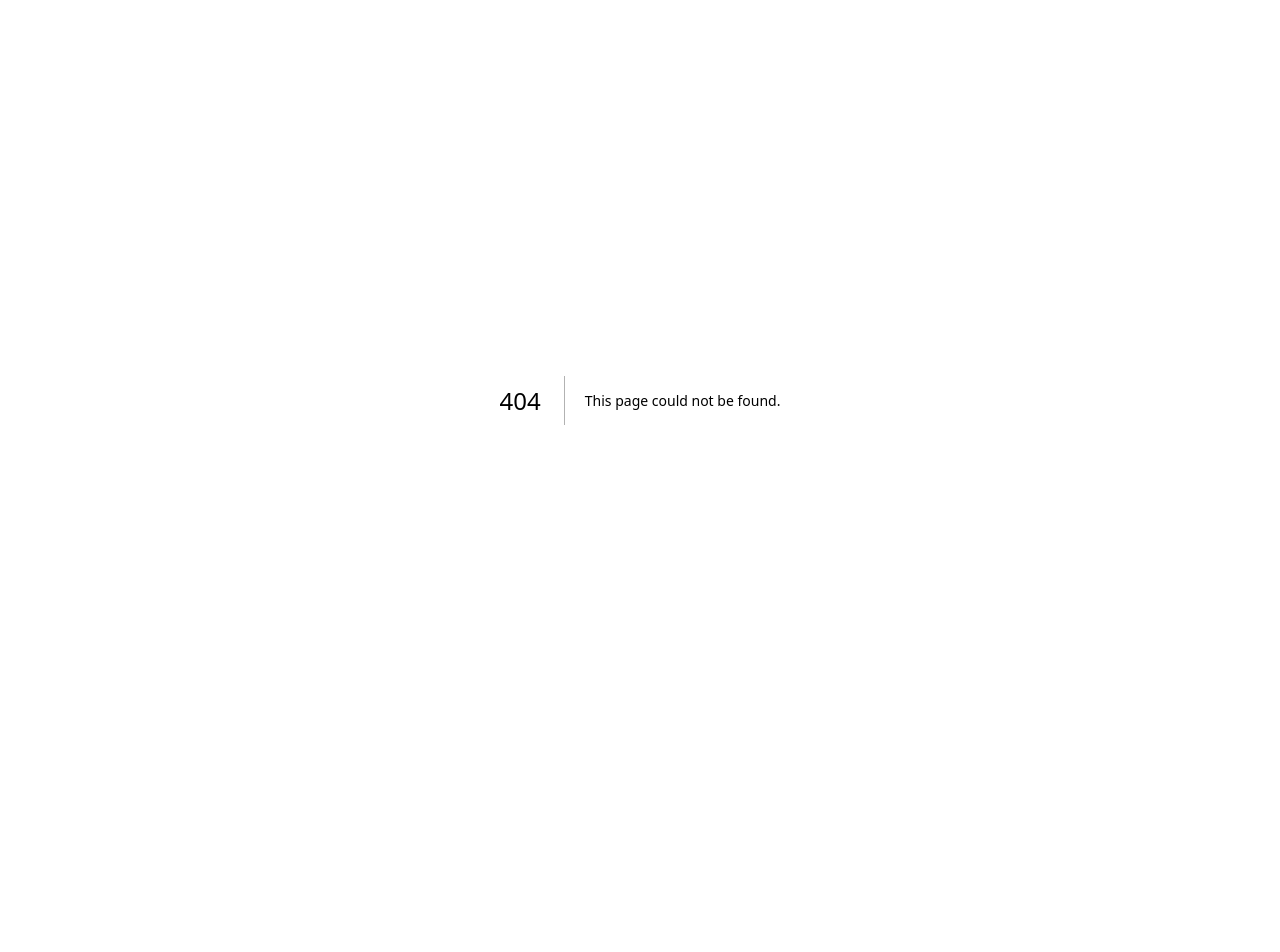
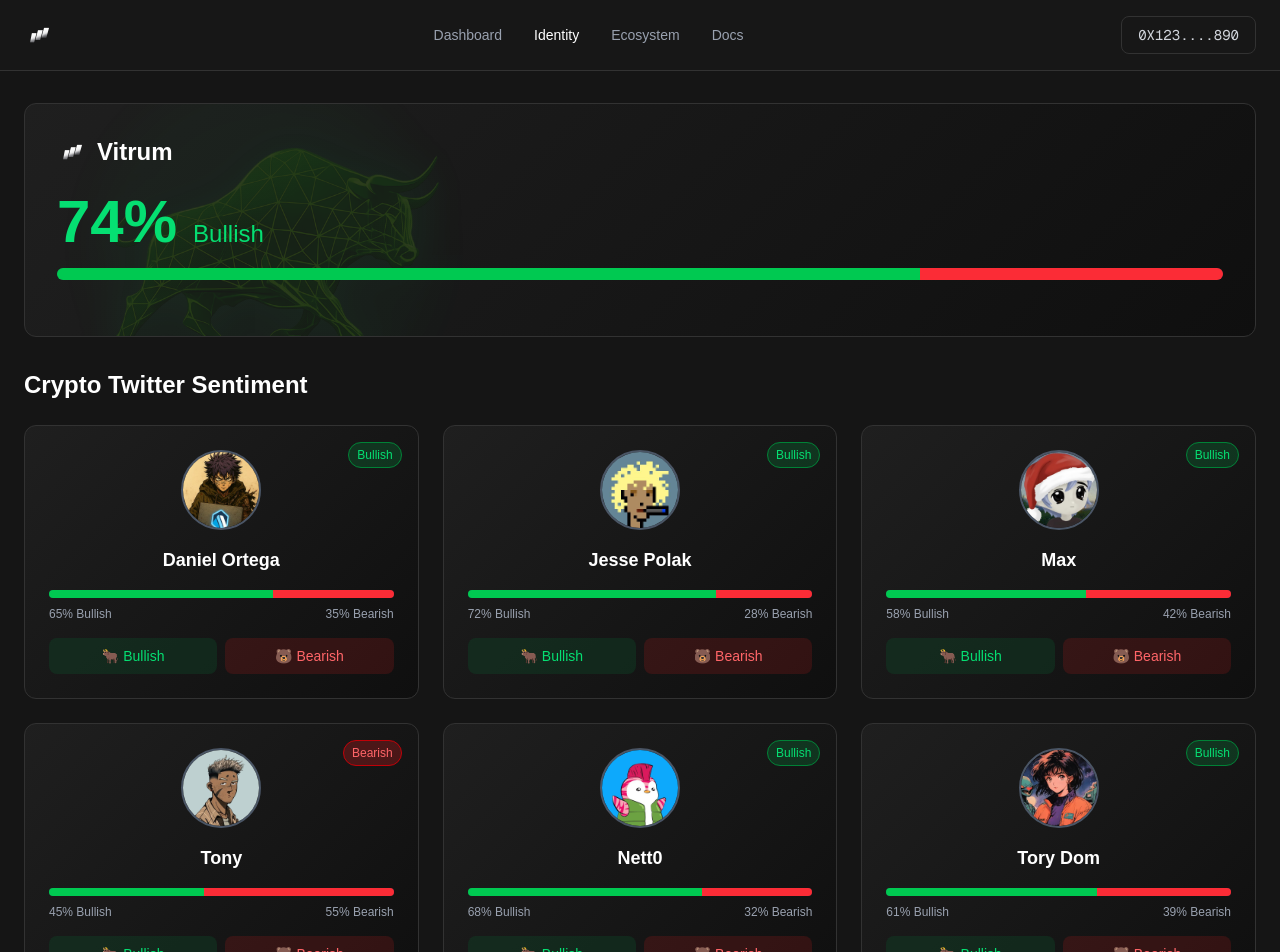
Before and after one commit to Vitrum-Labs/web, a Next.js app: page /app/identity in a window 1280 px wide. Before the commit this address had no page. Shown: the top 952 px of the page. Before the commit the page ends 800 px from the top, so only its background shows below. Built offline with nearby package versions, Linux system fonts and the light colour scheme.

Commit message:
feat: Add Identity sentiment page and components
Introduces a new Identity page featuring Crypto Twitter sentiment, including CTCard, CTGrid, and IdentityHero components. Adds a bull logo asset and updates the Navbar to highlight the active route based on the current pathname.

```diff
--- /dev/null
+++ b/src/app/(main)/(app)/app/identity/page.tsx
@@ -0,0 +1,17 @@
+"use client";
+
+import Navbar from "@/app/components/ui/Navbar";
+import { CTGrid, IdentityHero } from "@/app/components/pages/(main)/Identity";
+
+export default function IdentityPage() {
+  return (
+    <div className="min-h-screen" style={{ backgroundColor: '#151515' }}>
+      <Navbar />
+
+      <main className="max-w-7xl mx-auto px-6 py-8">
+        <IdentityHero />
+        <CTGrid />
+      </main>
+    </div>
+  );
+}
--- /dev/null
+++ b/src/app/components/pages/(main)/Identity/CTCard.tsx
@@ -0,0 +1,107 @@
+"use client";
+
+import { FC, useState } from "react";
+import Image from "next/image";
+
+interface CTCardProps {
+  name: string;
+  image: string;
+  bullishPercentage: number;
+  bearishPercentage: number;
+  sentiment: "Bullish" | "Bearish";
+}
+
+const CTCard: FC<CTCardProps> = ({
+  name,
+  image,
+  bullishPercentage,
+  bearishPercentage,
+  sentiment
+}) => {
+  const [userVote, setUserVote] = useState<"Bullish" | "Bearish" | null>(null);
+
+  const handleVote = (vote: "Bullish" | "Bearish") => {
+    setUserVote(vote);
+  };
+
+  return (
+    <div
+      className="border rounded-xl p-6 relative overflow-hidden group hover:border-gray-600 transition-colors"
+      style={{
+        background: "linear-gradient(135deg, #1F1F1F 0%, #171717 50%, #0F0F0F 100%)",
+        borderColor: "#323232",
+      }}
+    >
+      <div className="flex justify-center mb-4">
+        <div className="relative w-20 h-20 rounded-full overflow-hidden border-2 border-gray-600">
+          <Image
+            src={image}
+            alt={name}
+            fill
+            className="object-cover"
+          />
+        </div>
+      </div>
+
+      <div className="text-center mb-4">
+        <h3 className="text-lg font-bold text-white">{name}</h3>
+      </div>
+
+      <div className="mb-4">
+        <div className="w-full bg-gray-800 rounded-full h-2 mb-2">
+          <div className="flex h-2 rounded-full overflow-hidden">
+            <div
+              className="bg-green-500 transition-all duration-300"
+              style={{ width: `${bullishPercentage}%` }}
+            ></div>
+            <div
+              className="bg-red-500 transition-all duration-300"
+              style={{ width: `${bearishPercentage}%` }}
+            ></div>
+          </div>
+        </div>
+
+        <div className="flex justify-between text-xs text-gray-400">
+          <span>{bullishPercentage}% Bullish</span>
+          <span>{bearishPercentage}% Bearish</span>
+        </div>
+      </div>
+
+      <div className="flex space-x-2">
+        <button
+          onClick={() => handleVote("Bullish")}
+          className={`flex-1 py-2 px-3 rounded-lg text-sm font-medium transition-colors ${
+            userVote === "Bullish"
+              ? 'bg-green-600 text-white'
+              : 'bg-green-900/30 text-green-400 hover:bg-green-900/50'
+          }`}
+        >
+          🐂 Bullish
+        </button>
+
+        <button
+          onClick={() => handleVote("Bearish")}
+          className={`flex-1 py-2 px-3 rounded-lg text-sm font-medium transition-colors ${
+            userVote === "Bearish"
+              ? 'bg-red-600 text-white'
+              : 'bg-red-900/30 text-red-400 hover:bg-red-900/50'
+          }`}
+        >
+          🐻 Bearish
+        </button>
+      </div>
+
+      <div className="absolute top-4 right-4">
+        <div className={`px-2 py-1 rounded-full text-xs font-medium ${
+          sentiment === "Bullish"
+            ? 'bg-green-900/50 text-green-400 border border-green-700'
+            : 'bg-red-900/50 text-red-400 border border-red-700'
+        }`}>
+          {sentiment}
+        </div>
+      </div>
+    </div>
+  );
+};
+
+export default CTCard;
--- /dev/null
+++ b/src/app/components/pages/(main)/Identity/CTGrid.tsx
@@ -0,0 +1,108 @@
+"use client";
+
+import { FC } from "react";
+import CTCard from "./CTCard";
+
+interface CTInfluencer {
+  id: string;
+  name: string;
+  image: string;
+  bullishPercentage: number;
+  bearishPercentage: number;
+  sentiment: "Bullish" | "Bearish";
+}
+
+const CTGrid: FC = () => {
+  const influencers: CTInfluencer[] = [
+    {
+      id: "1",
+      name: "Daniel Ortega",
+      image: "/assets/landing/ct-images/daniel-ortega.jpg",
+      bullishPercentage: 65,
+      bearishPercentage: 35,
+      sentiment: "Bullish"
+    },
+    {
+      id: "2",
+      name: "Jesse Polak",
+      image: "/assets/landing/ct-images/jessepolak.jpg",
+      bullishPercentage: 72,
+      bearishPercentage: 28,
+      sentiment: "Bullish"
+    },
+    {
+      id: "3",
+      name: "Max",
+      image: "/assets/landing/ct-images/max.jpg",
+      bullishPercentage: 58,
+      bearishPercentage: 42,
+      sentiment: "Bullish"
+    },
+    {
+      id: "4",
+      name: "Tony",
+      image: "/assets/landing/ct-images/tony.jpg",
+      bullishPercentage: 45,
+      bearishPercentage: 55,
+      sentiment: "Bearish"
+    },
+    {
+      id: "5",
+      name: "Nett0",
+      image: "/assets/landing/ct-images/nett0.jpg",
+      bullishPercentage: 68,
+      bearishPercentage: 32,
+      sentiment: "Bullish"
+    },
+    {
+      id: "6",
+      name: "Tory Dom",
+      image: "/assets/landing/ct-images/tory-dom.jpg",
+      bullishPercentage: 61,
+      bearishPercentage: 39,
+      sentiment: "Bullish"
+    }
+  ];
+
+  return (
+    <div>
+      <h2 className="text-2xl font-bold text-white mb-6">Crypto Twitter Sentiment</h2>
+
+      <div className="grid grid-cols-1 md:grid-cols-2 lg:grid-cols-3 gap-6">
+        {influencers.map((influencer) => (
+          <CTCard
+            key={influencer.id}
+            name={influencer.name}
+            image={influencer.image}
+            bullishPercentage={influencer.bullishPercentage}
+            bearishPercentage={influencer.bearishPercentage}
+            sentiment={influencer.sentiment}
+          />
+        ))}
+      </div>
+
+      <div className="flex items-center justify-center space-x-6 mt-8">
+        <button className="text-white hover:text-gray-300 transition-colors">
+          <svg className="w-6 h-6" fill="none" stroke="currentColor" viewBox="0 0 24 24">
+            <path strokeLinecap="round" strokeLinejoin="round" strokeWidth={2} d="M15 19l-7-7 7-7" />
+          </svg>
+        </button>
+
+        <div className="flex items-center space-x-2">
+          <div className="w-8 h-1 bg-white rounded-full"></div>
+          <div className="w-2 h-2 bg-gray-500 rounded-full"></div>
+          <div className="w-2 h-2 bg-gray-500 rounded-full"></div>
+          <div className="w-2 h-2 bg-gray-500 rounded-full"></div>
+        </div>
+
+        <button className="text-white hover:text-gray-300 transition-colors">
+          <svg className="w-6 h-6" fill="none" stroke="currentColor" viewBox="0 0 24 24">
+            <path strokeLinecap="round" strokeLinejoin="round" strokeWidth={2} d="M9 5l7 7-7 7" />
+          </svg>
+        </button>
+      </div>
+    </div>
+  );
+};
+
+export default CTGrid;
--- /dev/null
+++ b/src/app/components/pages/(main)/Identity/IdentityHero.tsx
@@ -0,0 +1,84 @@
+"use client";
+
+import { FC } from "react";
+import Image from "next/image";
+
+interface IdentityHeroProps {
+  percentage?: number;
+  sentiment?: "Bullish" | "Bearish";
+}
+
+const IdentityHero: FC<IdentityHeroProps> = ({
+  percentage = 74,
+  sentiment = "Bullish"
+}) => {
+  const isPositive = sentiment === "Bullish";
+
+  return (
+    <div className="mb-8">
+      <div
+        className="border rounded-xl p-8 relative overflow-hidden"
+        style={{
+          background: "linear-gradient(135deg, #1F1F1F 0%, #171717 50%, #0F0F0F 100%)",
+          borderColor: "#323232",
+        }}
+      >
+        <div className="absolute -top-8 left-16 opacity-15">
+          <div className="relative">
+            <div className="absolute inset-0 bg-green-500 opacity-20 blur-xl rounded-full"></div>
+            <Image
+              src="/assets/logo/bull-logo.png"
+              alt="Bull Logo"
+              width={350}
+              height={350}
+              className="object-contain relative z-10 filter drop-shadow-lg"
+              style={{
+                filter: 'drop-shadow(0 0 20px rgba(34, 197, 94, 0.4))'
+              }}
+            />
+          </div>
+        </div>
+
+        <div className="relative z-10">
+          <div className="flex items-center space-x-3 mb-6">
+            <div className="flex items-center space-x-2">
+              <Image
+                src="/assets/logo/vitrum-logo-transparant.png"
+                alt="Vitrum Logo"
+                width={32}
+                height={32}
+                className="w-8 h-8"
+              />
+              <span className="text-white text-2xl font-bold">Vitrum</span>
+            </div>
+          </div>
+
+          <div className="mb-6">
+            <div className={`text-6xl font-bold mb-4 ${isPositive ? 'text-green-400' : 'text-red-400'}`}>
+              {percentage}%
+              <span className={`text-2xl font-medium ml-4 ${isPositive ? 'text-green-400' : 'text-red-400'}`}>
+                {sentiment}
+              </span>
+            </div>
+
+            <div className="w-full bg-gray-800 rounded-full h-3 mb-4">
+              <div className="flex h-3 rounded-full overflow-hidden">
+                <div
+                  className="bg-green-500 transition-all duration-300"
+                  style={{ width: `${isPositive ? percentage : 100 - percentage}%` }}
+                ></div>
+                <div
+                  className="bg-red-500 transition-all duration-300"
+                  style={{ width: `${isPositive ? 100 - percentage : percentage}%` }}
+                ></div>
+              </div>
+            </div>
+          </div>
+
+        </div>
+      </div>
+    </div>
+  );
+};
+
+export default IdentityHero;
--- /dev/null
+++ b/src/app/components/pages/(main)/Identity/index.tsx
@@ -0,0 +1,3 @@
+export { default as IdentityHero } from './IdentityHero';
+export { default as CTGrid } from './CTGrid';
+export { default as CTCard } from './CTCard';
--- a/src/app/components/ui/Navbar.tsx
+++ b/src/app/components/ui/Navbar.tsx
@@ -2,17 +2,20 @@
 
 import { FC } from "react";
 import Image from "next/image";
+import { usePathname } from "next/navigation";
 
 interface NavbarProps {
   walletAddress?: string;
 }
 
 const Navbar: FC<NavbarProps> = ({ walletAddress = "0X123....890" }) => {
+  const pathname = usePathname();
+
   const navItems = [
-    { label: "Dashboard", href: "/dashboard", active: true },
-    { label: "Identity", href: "/identity", active: false },
-    { label: "Ecosystem", href: "/ecosystem", active: false },
-    { label: "Docs", href: "/docs", active: false },
+    { label: "Dashboard", href: "/app/dashboard" },
+    { label: "Identity", href: "/app/identity" },
+    { label: "Ecosystem", href: "/app/ecosystem" },
+    { label: "Docs", href: "/app/docs" },
   ];
 
   return (
@@ -34,7 +37,7 @@ const Navbar: FC<NavbarProps> = ({ walletAddress = "0X123....890" }) => {
               key={item.label}
               href={item.href}
               className={`text-sm font-medium transition-colors ${
-                item.active
+                pathname === item.href
                   ? "text-white"
                   : "text-gray-400 hover:text-white"
               }`}
```
Also changed, not shown: public/assets/logo/bull-logo.png (added).
